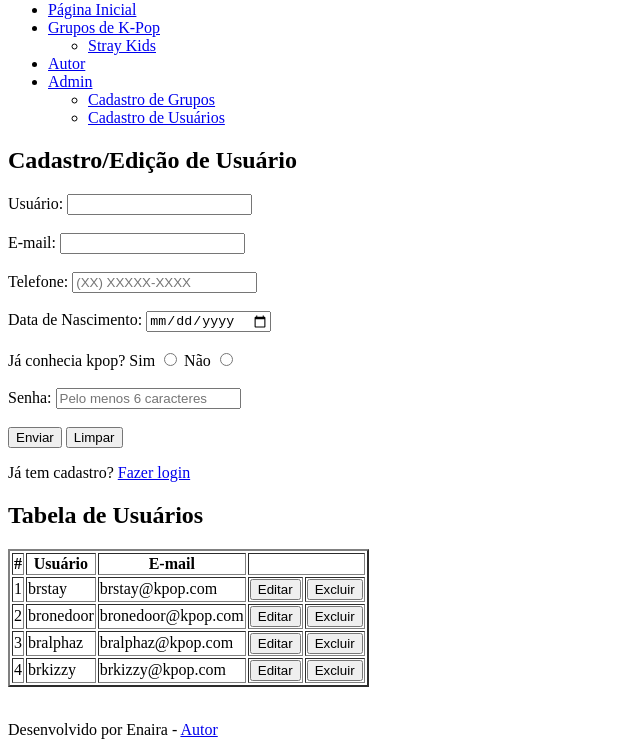
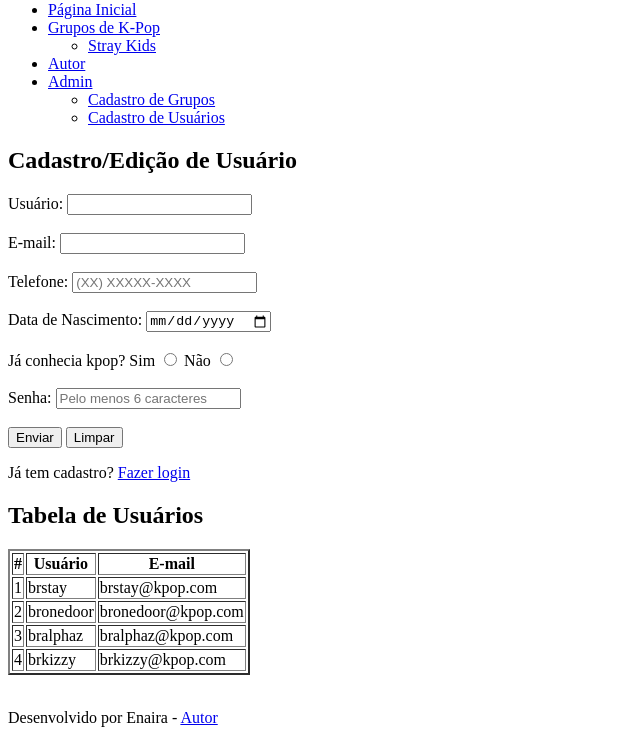
Before and after one commit to enairadm/tarefa03, a plain HTML site: page cadastrousuarios.html in a window 1280 px wide. Shown: the part 179-934 px from the top of the page, without its empty margins (0-640 px from the left). Drawn offline with Linux system fonts and the light colour scheme.

Commit message:
Update cadastrousuarios.html

```diff
--- a/cadastrousuarios.html
+++ b/cadastrousuarios.html
@@ -65,35 +65,26 @@
           <th>#</th>
           <th>Usuário</th>
           <th>E-mail</th>
-          <th colspan="2"></th>
         </tr>
         <tr>
           <td>1</td>
           <td>brstay</td>
           <td>brstay@kpop.com</td>
-          <td><button onclick="editar()">Editar</button></td>
-          <td><button onclick="excluir()">Excluir</button></td>
         </tr>
         <tr>
           <td>2</td>
           <td>bronedoor</td>
           <td>bronedoor@kpop.com</td>
-          <td><button onclick="editar()">Editar</button></td>
-          <td><button onclick="excluir()">Excluir</button></td>
         </tr>
         <tr>
           <td>3</td>
           <td>bralphaz</td>
           <td>bralphaz@kpop.com</td>
-          <td><button onclick="editar()">Editar</button></td>
-          <td><button onclick="excluir()">Excluir</button></td>
         </tr>
         <tr>
           <td>4</td>
           <td>brkizzy</td>
           <td>brkizzy@kpop.com</td>
-          <td><button onclick="editar()">Editar</button></td>
-          <td><button onclick="excluir()">Excluir</button></td>
         </tr>
       </table>
   </main><br>
```
